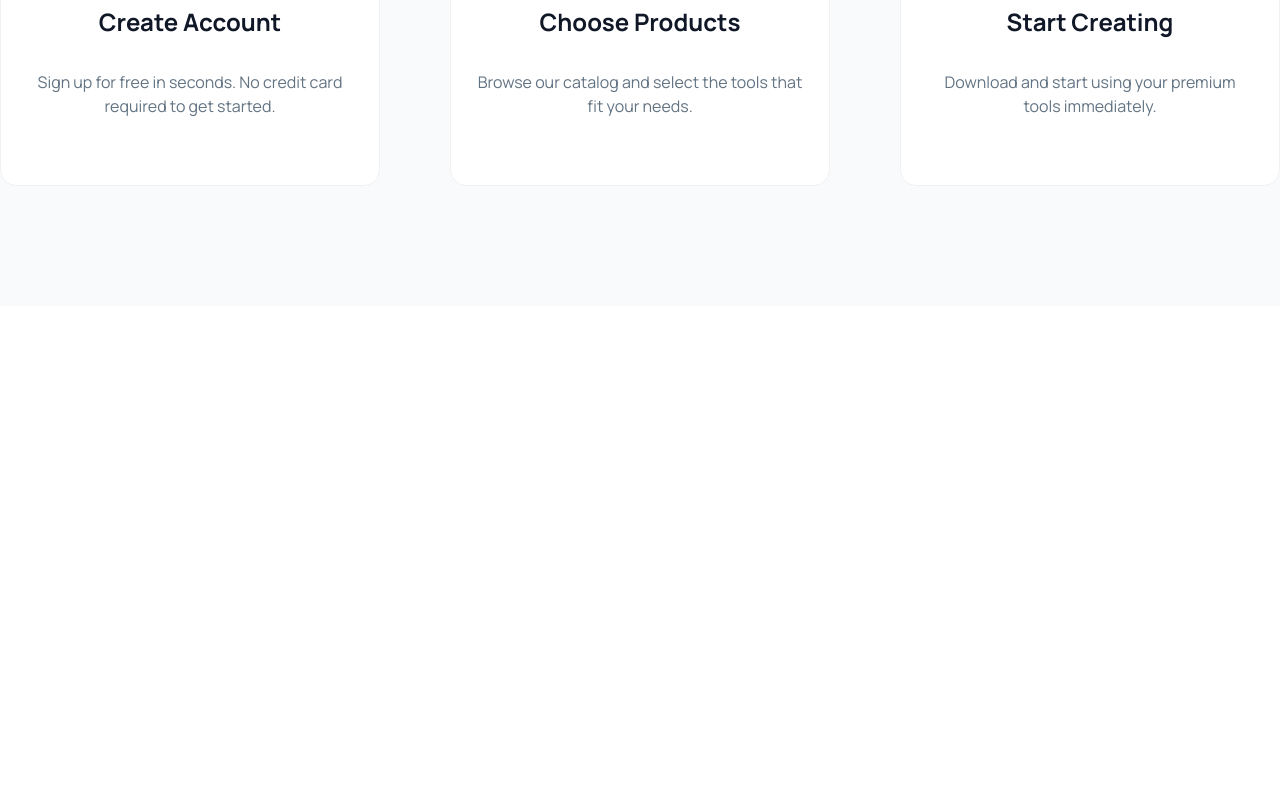
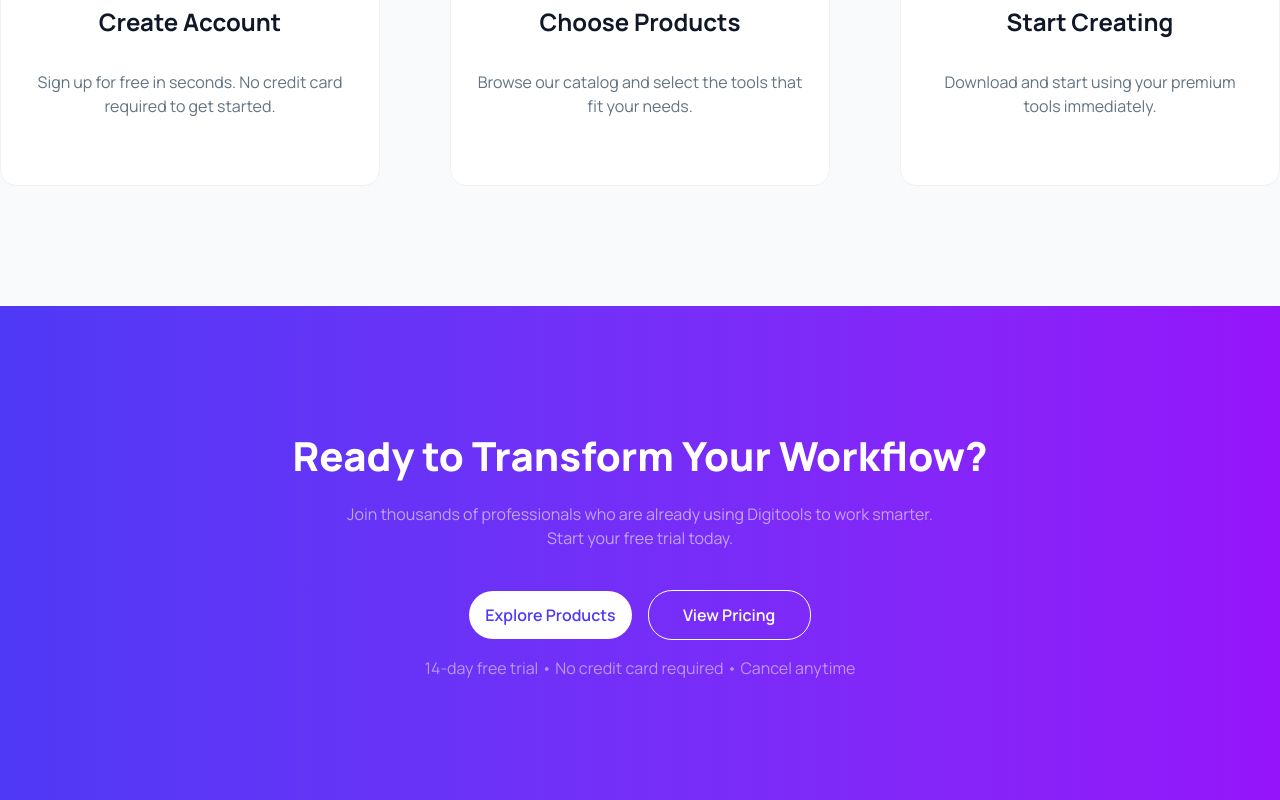
Before and after one commit to imrasel009/B13-A6, a React (Vite) app: page / in a window 1280 px wide. Shown: the part 1446-2246 px from the top of the page. Before the commit the page ends 1752 px from the top, so only its background shows below. Built offline with nearby package versions, Linux system fonts and the light colour scheme.

Commit message:
closing section created

```diff
--- a/src/App.jsx
+++ b/src/App.jsx
@@ -1,5 +1,6 @@
 import "./App.css";
 import Banner from "./components/banner/Banner";
+import ClosingSection from "./components/closingSection/ClosingSection";
 import Info from "./components/info/info";
 import NavBar from "./components/navbar/NavBar";
 import RatingSection from "./components/rating/RatingSection";
@@ -11,6 +12,7 @@ function App() {
          <Banner></Banner>
          <RatingSection></RatingSection>
          <Info></Info>
+         <ClosingSection></ClosingSection>
       </>
    );
 }
--- a/src/components/banner/Banner.jsx
+++ b/src/components/banner/Banner.jsx
@@ -24,8 +24,8 @@ const Banner = () => {
                      Access premium AI tools, design assets, templates, and
                      productivity
                      <br />
-              software—all in one place. Start creating faster today. <br />{" "}
-              Explore Products
+                     software—all in one place. Start creating faster today.{" "}
+                     <br /> Explore Products
                   </p>
                </div>
                {/* left side buttons */}
--- /dev/null
+++ b/src/components/closingSection/ClosingSection.jsx
@@ -0,0 +1,35 @@
+const ClosingSection = () => {
+   return (
+      <div className="bg-linear-to-r from-[#4F39F6] to-[#9514FA] py-30">
+         <div className="container mx-auto space-y-10">
+            <div className="text-center space-y-4">
+               <h3 className="text-white font-extrabold text-[40px]">
+                  Ready to Transform Your Workflow?
+               </h3>
+               <p className="text-[#ffffff90]">
+                  Join thousands of professionals who are already using
+                  Digitools to work smarter.
+                  <br />
+                  Start your free trial today.
+               </p>
+            </div>
+            {/* button part */}
+            <div className="space-y-4 text-center">
+               <div className="flex items-center justify-center gap-4">
+                  <button className="bg-white py-3 px-4 font-semibold text-[#4F39F6] rounded-3xl cursor-pointer">
+                     Explore Products
+                  </button>
+                  <button className="py-3 px-4 w-40.75 font-semibold rounded-3xl cursor-pointer text-white border border-white">
+                     View Pricing
+                  </button>
+               </div>
+               <p className="text-[#ffffff80]">
+                  14-day free trial • No credit card required • Cancel anytime
+               </p>
+            </div>
+         </div>
+      </div>
+   );
+};
+
+export default ClosingSection;
```
Also changed, not shown: src/components/info/Info.jsx (+2 -8 lines), src/components/rating/RatingSection.jsx (+6 -2 lines), src/components/navbar/NavBar.jsx (indentation only). Lines whose indentation alone changed are shown as unchanged.
